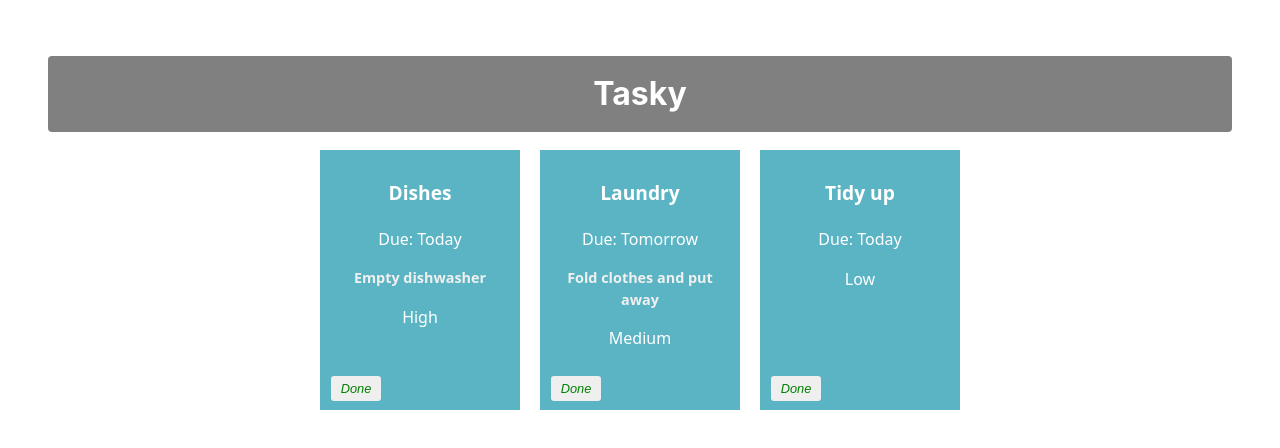
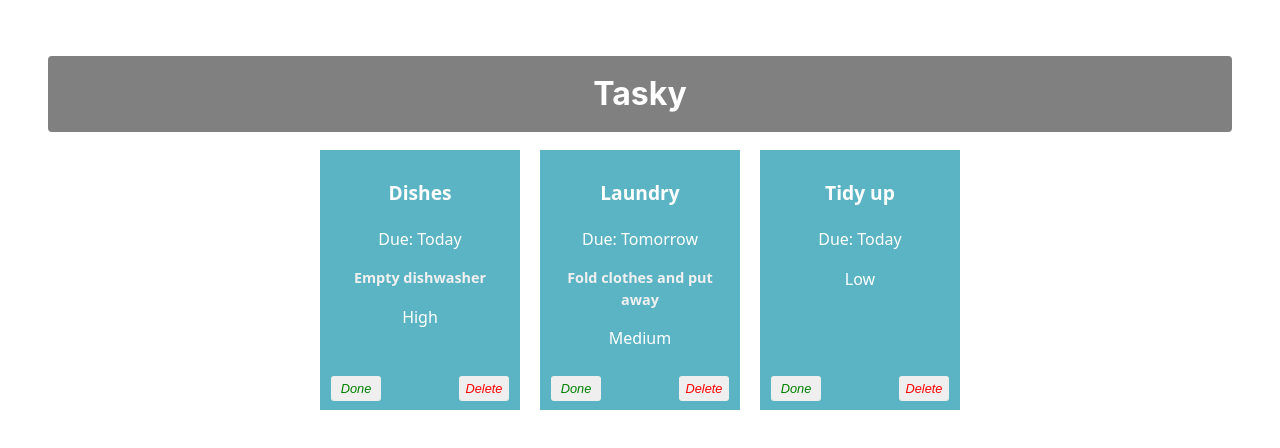
Before and after one commit to CallumMcStay/react-basics-labs, a React (Vite) app in the folder tasky/: page / in a window 1280 px wide. Shown: the top 448 px of the page. Built offline with nearby package versions, Linux system fonts and the light colour scheme.

Commit message:
Delete a task

```diff
--- a/tasky/src/App.css
+++ b/tasky/src/App.css
@@ -63,3 +63,10 @@
   left: 5px;
   color: green;
 }
+
+.deleteButton {
+  position: absolute;
+  bottom: 5px;
+  right: 5px;
+  color: red;
+}
--- a/tasky/src/App.jsx
+++ b/tasky/src/App.jsx
@@ -19,6 +19,12 @@
     console.log(`${taskIndex} ${tasks[taskIndex].done}`);
   }
 
+  const deleteHandker = (taskIndex) => {
+    const tasks = [...taskState.tasks];
+    tasks.splice(taskIndex, 1);
+    setTaskState({ tasks });
+  }
+
     return (
     <div className="container">
       <h1>Tasky</h1>
@@ -31,6 +37,7 @@
         key={task.id}
         done={task.done}
         markDone={() => doneHandler(index)}
+        deleteTask={() => deleteHandker(index)}
         />
       ))}
 
--- a/tasky/src/components/Task.jsx
+++ b/tasky/src/components/Task.jsx
@@ -8,6 +8,7 @@
             <p className="description">{props.description}</p>
             <p className="priority">{props.priority}</p>
             <button onClick={props.markDone} className='doneButton'>Done</button>
+            <button onClick={props.deleteTask} className='deleteButton'>Delete</button>
         </div>
     )
 
```
